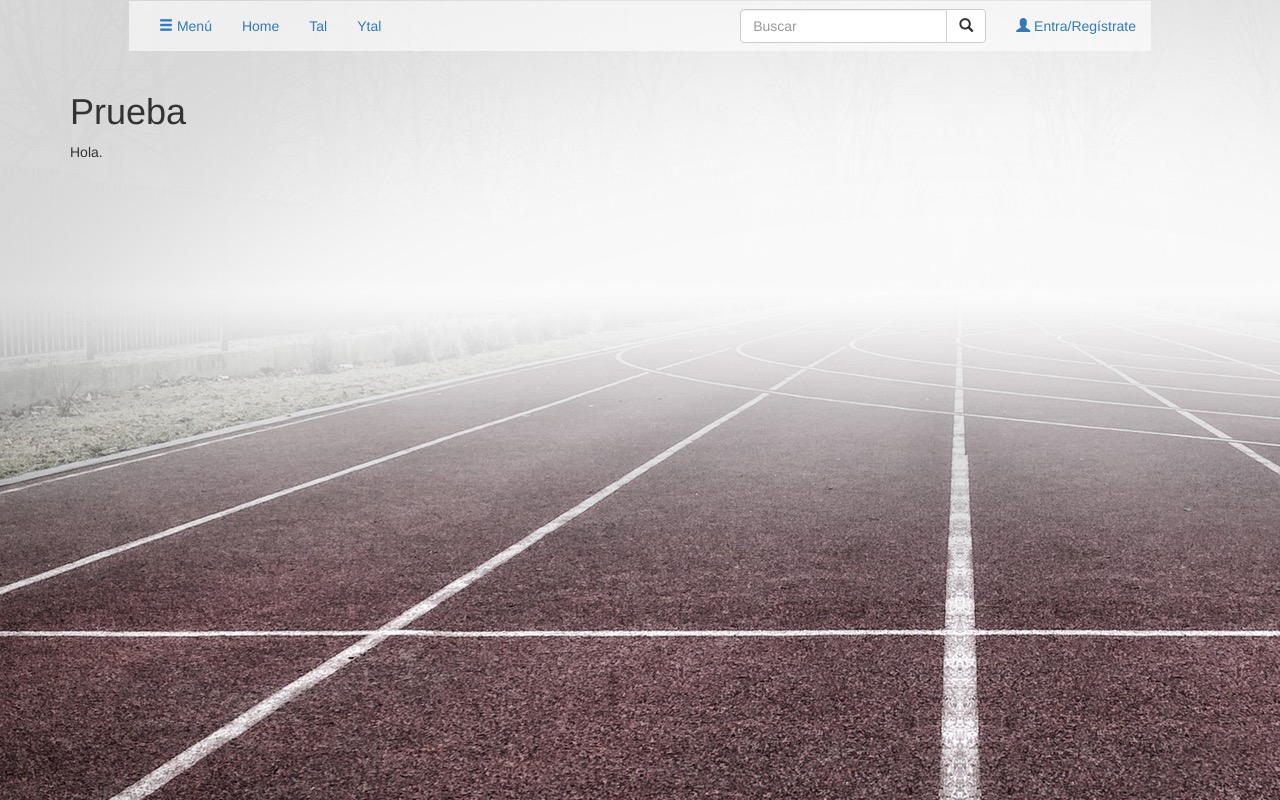
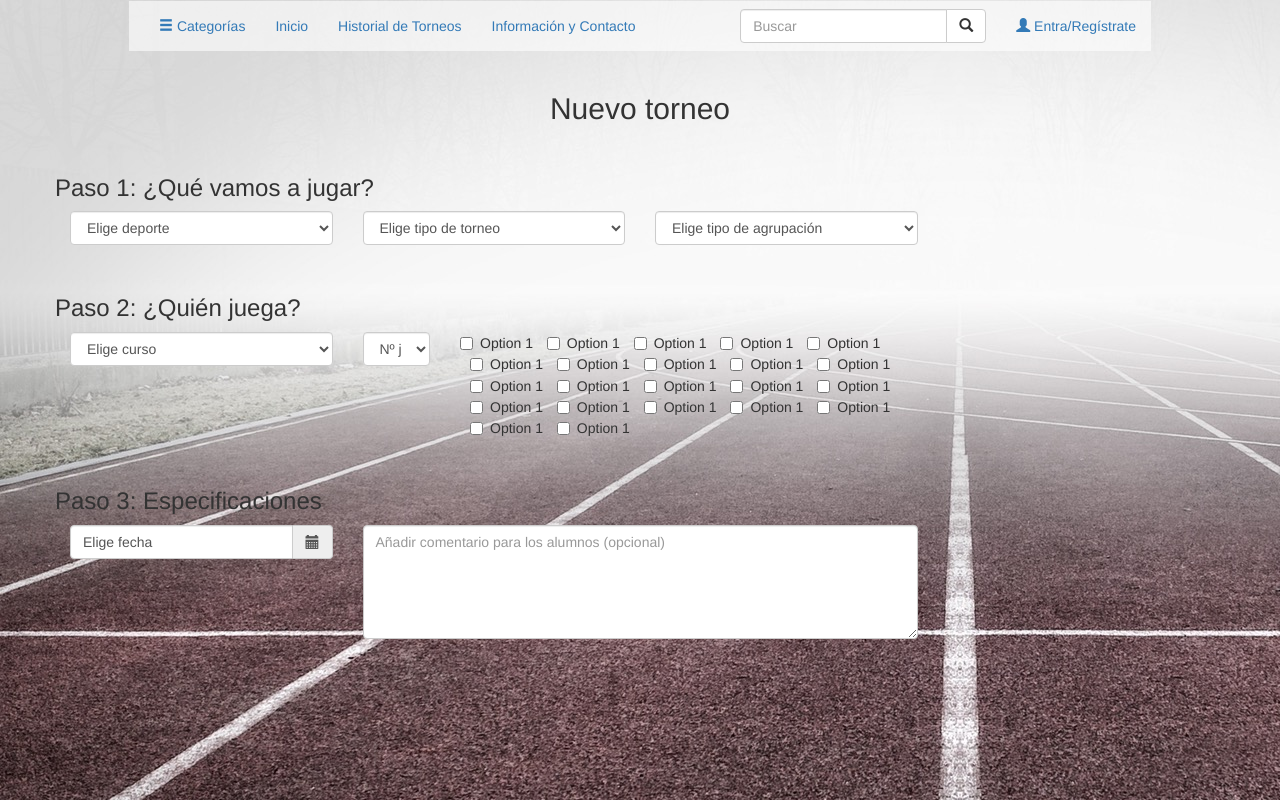
Before and after one commit to aitorzc/Proyecto-Final-DAW, a PHP site: page / in a window 1280 px wide. Run offline with PHP 8.4, Linux system fonts and the light colour scheme; data that the repository does not hold is empty; some libraries are stand-ins or nearby versions.

Commit message:
Creando la interfaz de creación de torneos

```diff
--- a/controller/main_controller.php
+++ b/controller/main_controller.php
@@ -1,11 +1,11 @@
 <?php
 
-    require_once("model/userList_model.php");
+    require_once("model/sportList_model.php");
 
     //Recogemos lista de categorías
-    $usuarios = new userList();
+    $deportes = new sportList();
 
-    $matrizUsuarios = $usuarios->getUserList();
+    $matrizDeportes = $deportes->getSportList();
 
     require_once("view/main/prototype_web.php");
 
--- /dev/null
+++ b/model/sportList_model.php
@@ -0,0 +1,46 @@
+<?php
+
+    class sportList{
+
+        private $db;
+
+        private $sportList;
+
+        public function __construct(){
+
+            require_once("model/connect.php");
+
+            $this->db = Connection::connect();
+
+            $this->sportList = array();
+
+            require_once("model/sport_class.php");
+
+        }
+
+        public function getSportList(){
+            // Recoger los posts y meterlos en $sports
+            $consulta = $this->db->query("SELECT * FROM deportes");
+
+            while ($row = $consulta->fetch_row()) {
+
+                $sports = new sport();
+
+                $sports->setId($row[0]);
+
+                $sports->setNombre($row[1]);
+
+                $sports->setDescripcion($row[2]);
+
+                array_push($this->sportList, $sports);
+
+            }
+            // Fin de la conexión
+            Connection::disconnect();
+
+            return $this->sportList;
+
+        }
+    }
+
+?>
--- /dev/null
+++ b/model/sport_class.php
@@ -0,0 +1,32 @@
+<?php
+
+    class sport{
+
+        private $id;
+        private $nombre;
+        private $descripcion;
+
+        public function setId($id){
+            $this->id = $id;
+        }
+        public function getId(){
+            return $this->id;
+        }
+
+        public function setNombre($nombre){
+            $this->nombre = $nombre;
+        }
+        public function getNombre(){
+            return $this->nombre;
+        }
+
+        public function setDescripcion($descripcion){
+            $this->descripcion = $descripcion;
+        }
+        public function getDescripcion(){
+            return $this->descripcion;
+        }
+
+    }
+
+?>
--- a/view/main/main.css
+++ b/view/main/main.css
@@ -16,7 +16,6 @@ body{
     overflow-x: hidden;
     transition: 0.5s;
     padding-top: 60px;
-    box-shadow: 0 0 10px 0px black;
 }
 .sidenav a, .sidenav li {
     padding: 8px 8px 8px 32px;
@@ -28,6 +27,9 @@ body{
     display: block;
     transition: 0.3s
 }
+.list-group-item > a{
+    cursor: pointer;
+}
 #btnClose {
     position: absolute;
     top: 0;
@@ -36,7 +38,8 @@ body{
     margin-left: 50px;
 }
 #btnMenu{
-
     cursor: pointer;
-
 }
+.top-spacer{
+    margin-top:30px;
+}
--- a/view/main/main.js
+++ b/view/main/main.js
@@ -18,3 +18,7 @@ function closeSidenav(){
     btnMenu.setAttribute("onclick",  "openSidenav()");
 
 }
+// Calendario para elegir fecha de torneo
+$(function () {
+    $('#datetimepicker').datetimepicker();
+});
--- a/view/main/prototype_web.php
+++ b/view/main/prototype_web.php
@@ -14,10 +14,10 @@
 <nav class="navbar">
     <div class="container-fluid">
         <ul class="nav navbar-nav">
-            <li><a id="btnMenu" onclick="openSidenav()"><span class="glyphicon glyphicon-menu-hamburger"></span> Menú</a></li>
-            <li class="active"><a href="#">Home</a></li>
-            <li><a href="#">Tal</a></li>
-            <li><a href="#">Ytal</a></li>
+            <li><a id="btnMenu" onclick="openSidenav()"><span class="glyphicon glyphicon-menu-hamburger"></span> Categorías</a></li>
+            <li class="active"><a href="#">Inicio</a></li>
+            <li><a href="#">Historial de Torneos</a></li>
+            <li><a href="#">Información y Contacto</a></li>
         </ul>
         <ul class="nav navbar-nav navbar-right">
             <form class="navbar-form navbar-left">
@@ -37,13 +37,16 @@
 <div id="sidenav" class="sidenav">
     <nav>
         <ul class="sidebar-nav nav list-group">
-            <li class="list-group-item">Categorías</li>
+            <li class="list-group-item">Cursos</li>
+            <a href='#'> 1r ESO </a>
+            <a href='#'> 2n ESO </a>
+            <a href='#'> 3r ESO </a>
+            <a href='#'> 4rt ESO </a>
+            <li class="list-group-item">Deportes</li>
             <?php
-                // Lista de categorías
-                for ($i = 0; $i < count($matrizUsuarios); $i++) {
-
-                    echo "<a href='#' class='list-group-item'>" . $matrizUsuarios[$i]->getNombre() . "</a>";
-
+                // Lista de deportes
+                for ($i = 0; $i < count($matrizDeportes); $i++) {
+                    echo "<a href='#'>" . $matrizDeportes[$i]->getNombre() . "</a>";
                 }
             ?>
         </ul>
@@ -51,10 +54,105 @@
 
 </div>
 <div class="container">
-    <h1>Prueba</h1>
-    <p>Hola.</p>
+    <h2 class="text-center">Nuevo torneo</h2>
+    <form>
+    <div class="row top-spacer">
+        <div class="form-group ">
+            <h3>Paso 1: ¿Qué vamos a jugar?</h3>
+            <div class="col-xs-3 col-sm-3">
+                <select name="sportName" class="form-control">
+                    <option disabled selected hidden>Elige deporte</option>
+                    <?php
+                            // Lista de deportes
+                            for ($i = 0; $i < count($matrizDeportes); $i++) {
+                                $deporte = $matrizDeportes[$i]->getNombre();
+                                echo "<option value='$deporte'>" . $deporte . "</option>";
+                            }
+                        ?>
+                </select>
+            </div>
+            <div class="col-xs-3 col-sm-3">
+                <select name="gameMode" class="form-control">
+                    <option disabled selected hidden>Elige tipo de torneo</option>
+                    <option>Eliminatoria</option>
+                    <option>Liga</option>
+                </select>
+            </div>
+            <div class="col-xs-3 col-sm-3">
+                <select name="gameType" class="form-control">
+                    <option disabled selected hidden>Elige tipo de agrupación</option>
+                    <option>Individual</option>
+                    <option>Por equipos</option>
+                </select>
+            </div>
+        </div>
+    </div>
+    <div class="row top-spacer">
+        <div class="form-group">
+            <h3>Paso 2: ¿Quién juega?</h3>
+            <div class="col-xs-3 col-sm-3">
+                <select name="userCourse" class="form-control">
+                    <option disabled selected hidden>Elige curso</option>
+                    <option>1r ESO</option>
+                    <option>2n ESO</option>
+                    <option>3r ESO</option>
+                    <option>4rt ESO</option>
+                </select>
+            </div>
+            <div class="col-xs-1 col-sm-1">
+                <select name="numPlayers" class="form-control">
+                    <option disabled selected hidden>Nº jugadores</option>
+                    <option>8</option>
+                    <option>12</option>
+                    <option>16</option>
+                    <option>20</option>
+                    <option>24</option>
+                </select>
+            </div>
+            <div class="col-xs-5 col-sm-5">
+                <label class="checkbox-inline"><input type="checkbox" value="">Option 1</label>
+                <label class="checkbox-inline"><input type="checkbox" value="">Option 1</label>
+                <label class="checkbox-inline"><input type="checkbox" value="">Option 1</label>
+                <label class="checkbox-inline"><input type="checkbox" value="">Option 1</label>
+                <label class="checkbox-inline"><input type="checkbox" value="">Option 1</label>
+                <label class="checkbox-inline"><input type="checkbox" value="">Option 1</label>
+                <label class="checkbox-inline"><input type="checkbox" value="">Option 1</label>
+                <label class="checkbox-inline"><input type="checkbox" value="">Option 1</label>
+                <label class="checkbox-inline"><input type="checkbox" value="">Option 1</label>
+                <label class="checkbox-inline"><input type="checkbox" value="">Option 1</label>
+                <label class="checkbox-inline"><input type="checkbox" value="">Option 1</label>
+                <label class="checkbox-inline"><input type="checkbox" value="">Option 1</label>
+                <label class="checkbox-inline"><input type="checkbox" value="">Option 1</label>
+                <label class="checkbox-inline"><input type="checkbox" value="">Option 1</label>
+                <label class="checkbox-inline"><input type="checkbox" value="">Option 1</label>
+                <label class="checkbox-inline"><input type="checkbox" value="">Option 1</label>
+                <label class="checkbox-inline"><input type="checkbox" value="">Option 1</label>
+                <label class="checkbox-inline"><input type="checkbox" value="">Option 1</label>
+                <label class="checkbox-inline"><input type="checkbox" value="">Option 1</label>
+                <label class="checkbox-inline"><input type="checkbox" value="">Option 1</label>
+                <label class="checkbox-inline"><input type="checkbox" value="">Option 1</label>
+                <label class="checkbox-inline"><input type="checkbox" value="">Option 1</label>
+            </div>
+        </div>
+    </div>
+    <div class="row top-spacer">
+        <div class"form-group">
+            <h3>Paso 3: Especificaciones</h3>
+            <div class="col-xs-3 col-sm-3">
+            <div class='input-group date' id='datetimepicker'>
+                 <input type='text' value="Elige fecha" class="form-control" />
+                 <span class="input-group-addon">
+                    <span class="glyphicon glyphicon-calendar"></span>
+                 </span>
+            </div>
+        </div>
+        <div class="form-group">
+            <div class="col-xs-6 col-sm-6">
+            <textarea class="form-control" rows="5" id="comment" placeholder="Añadir comentario para los alumnos (opcional)"></textarea>
+        </div>
+    </div>
+    </form>
 </div>
-
 <script src="view/main/main.js"></script>
 
 </body>
```
